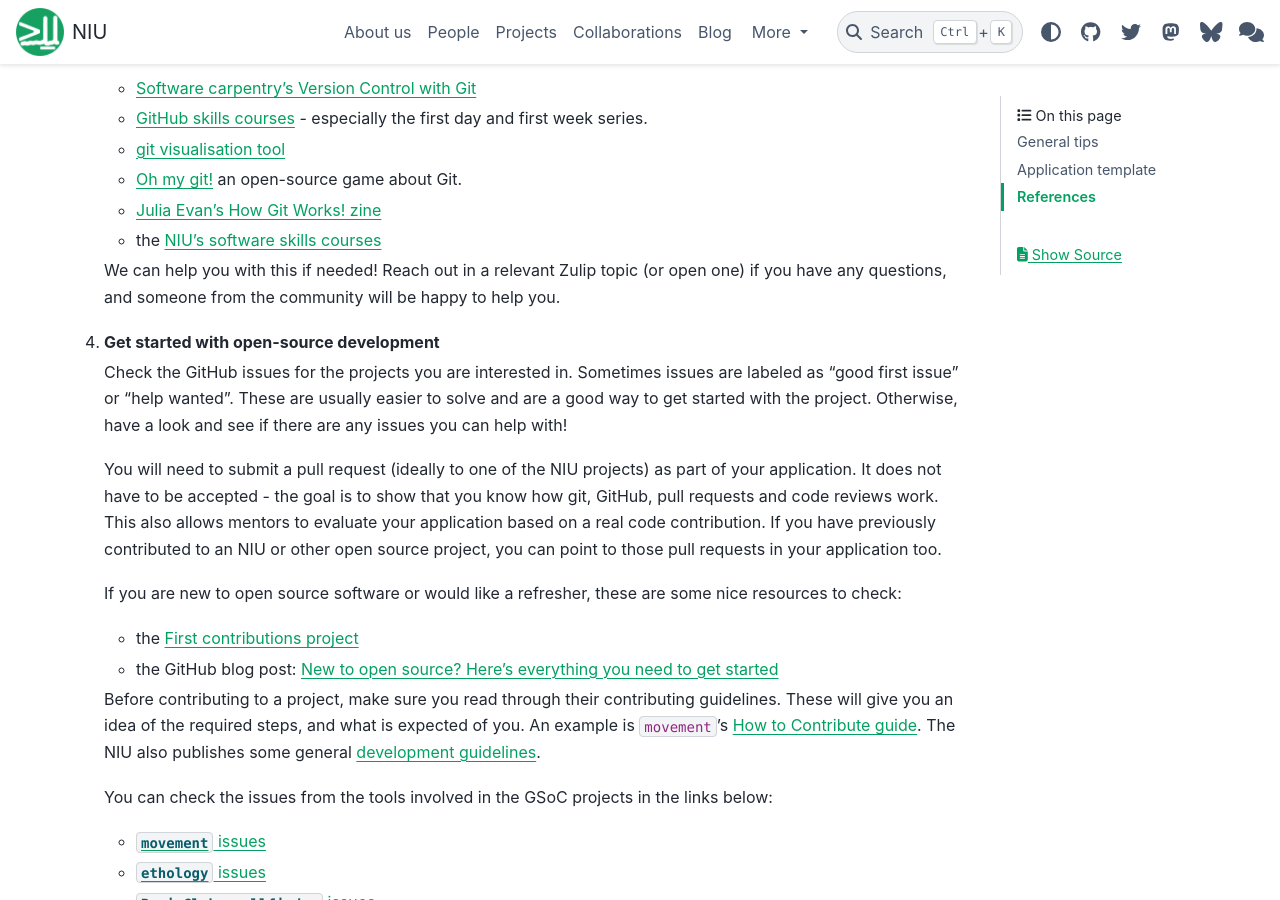
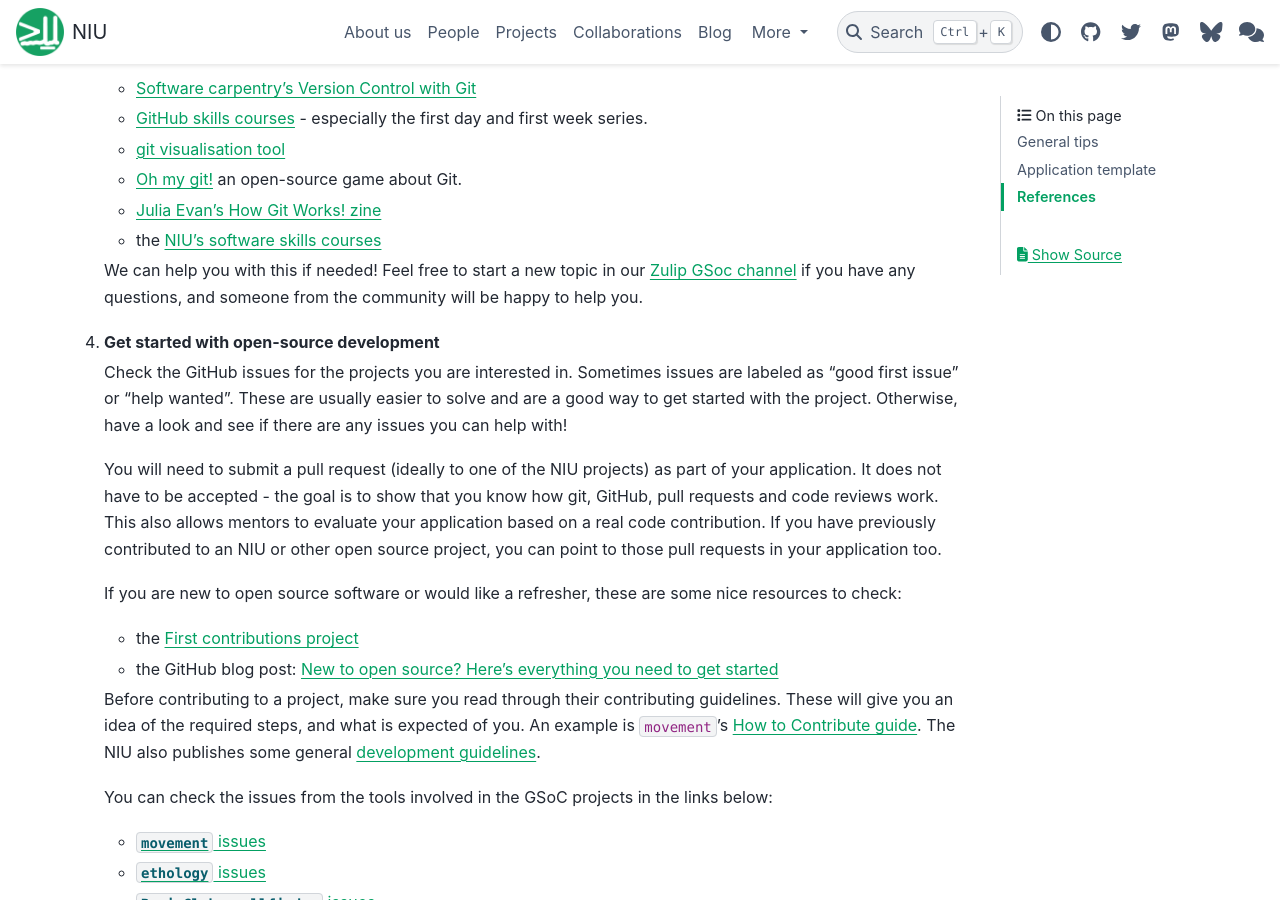
Before and after one commit to neuroinformatics-unit/neuroinformatics-unit.github.io, a Sphinx documentation site: the page built from docs/source/get-involved/gsoc/guidelines.md, in a window 1280 px wide and 900 px high, scrolled down 831 px. Built offline with Sphinx 7.4.7 and the PyData theme 0.15.4, drawn with Linux system fonts in a browser that asks for light colours; nearby versions of some CDN libraries.

Commit message:
Direct all conversations to GSoC Zulip channel

```diff
--- a/docs/source/get-involved/gsoc/guidelines.md
+++ b/docs/source/get-involved/gsoc/guidelines.md
@@ -28,7 +28,7 @@ These tips are largely based on the [OpenAstronomy guidelines](https://openastro
     - [Julia Evan's How Git Works! zine](https://jvns.ca/blog/2024/04/25/new-zine--how-git-works-/)
     - the [NIU's software skills courses](https://software-skills.neuroinformatics.dev/courses/index.html)
 
-    We can help you with this if needed! Reach out in a relevant Zulip topic (or open one) if you have any questions, and someone from the community will be happy to help you.
+    We can help you with this if needed! Feel free to start a new topic in our [Zulip GSoc channel](https://neuroinformatics.zulipchat.com/#narrow/channel/487898-GSoC) if you have any questions, and someone from the community will be happy to help you.
 
 4. **Get started with open-source development**
 
```
Also changed, not shown: docs/source/get-involved/gsoc/index.md (+1 -1 lines), docs/source/get-involved/gsoc/projects_2025/brainglobe.md (+1 -1 lines), docs/source/get-involved/gsoc/projects_2025/datashuttle.md (+1 -1 lines), docs/source/get-involved/gsoc/projects_2025/ethology.md (+1 -1 lines), docs/source/get-involved/gsoc/projects_2025/movement.md (+1 -1 lines).
